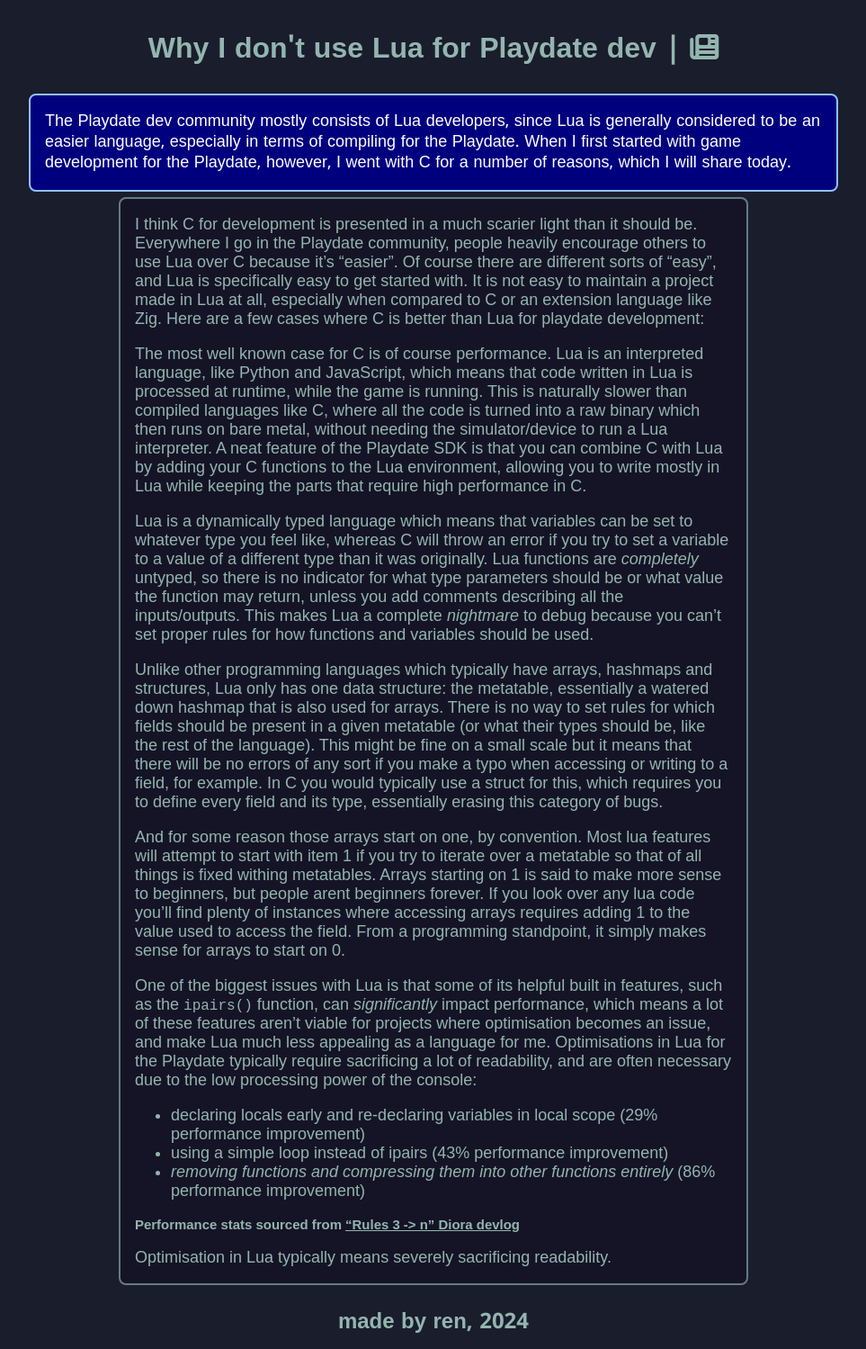
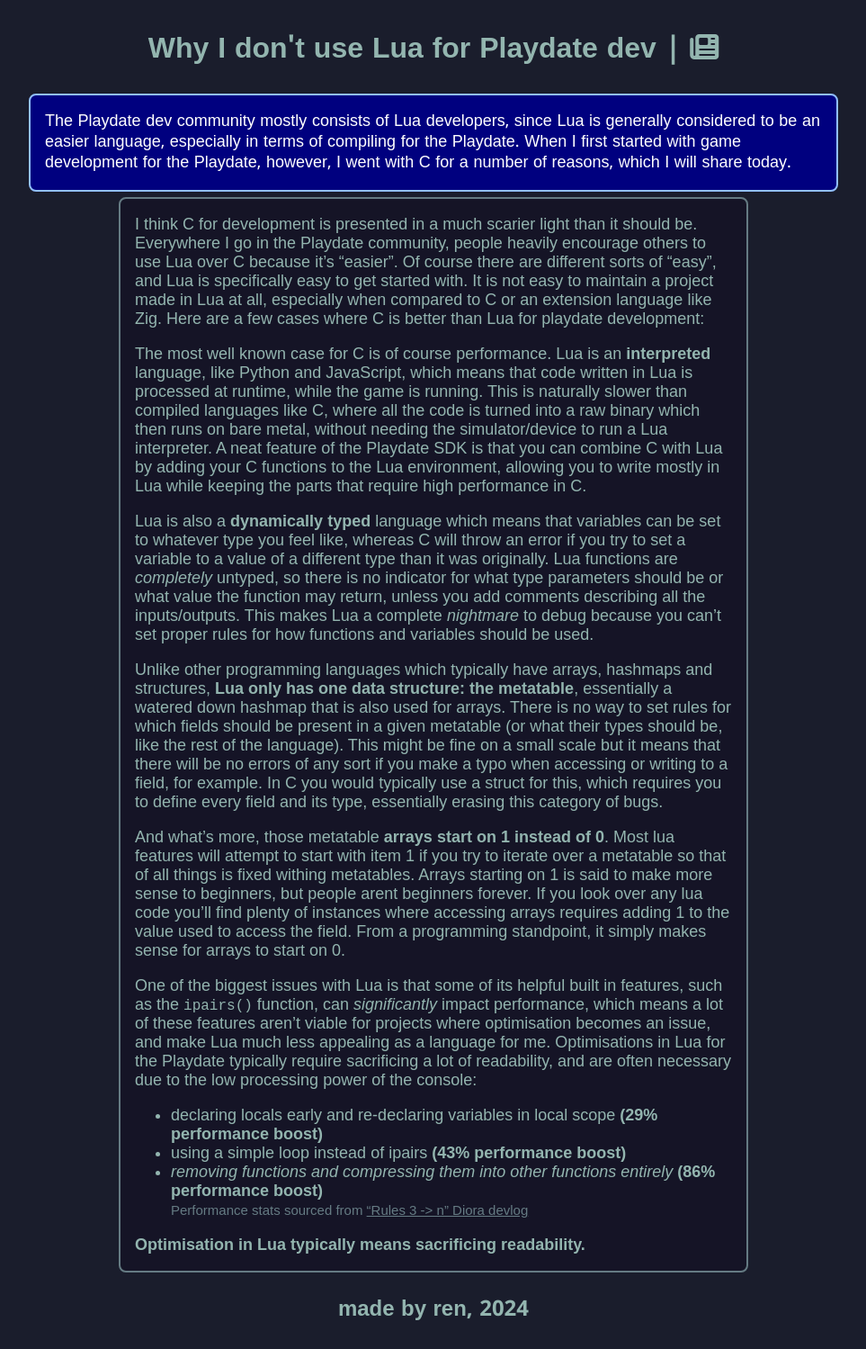
Before and after one commit to renpenguin/renpenguin.github.io, a Jekyll site: the page built from _posts/2024-07-30-c-not-lua.md, in a window 1280 px wide. Shown: the whole page at 90% size, without its empty margins (158-1121 px from the left). Built offline with Jekyll 4.4.1, drawn with Linux system fonts in a browser that asks for light colours; nearby versions of some CDN libraries.

Commit message:
nicer formatting for Lua blog post

```diff
--- a/_posts/2024-07-30-c-not-lua.md
+++ b/_posts/2024-07-30-c-not-lua.md
@@ -7,19 +7,20 @@
 
 I think C for development is presented in a much scarier light than it should be. Everywhere I go in the Playdate community, people heavily encourage others to use Lua over C because it's "easier". Of course there are different sorts of "easy", and Lua is specifically easy to get started with. It is not easy to maintain a project made in Lua at all, especially when compared to C or an extension language like Zig. Here are a few cases where C is better than Lua for playdate development:
 
-The most well known case for C is of course performance. Lua is an interpreted language, like Python and JavaScript, which means that code written in Lua is processed at runtime, while the game is running. This is naturally slower than compiled languages like C, where all the code is turned into a raw binary which then runs on bare metal, without needing the simulator/device to run a Lua interpreter. A neat feature of the Playdate SDK is that you can combine C with Lua by adding your C functions to the Lua environment, allowing you to write mostly in Lua while keeping the parts that require high performance in C.
+The most well known case for C is of course performance. Lua is an **interpreted** language, like Python and JavaScript, which means that code written in Lua is processed at runtime, while the game is running. This is naturally slower than compiled languages like C, where all the code is turned into a raw binary which then runs on bare metal, without needing the simulator/device to run a Lua interpreter. A neat feature of the Playdate SDK is that you can combine C with Lua by adding your C functions to the Lua environment, allowing you to write mostly in Lua while keeping the parts that require high performance in C.
 
-Lua is a dynamically typed language which means that variables can be set to whatever type you feel like, whereas C will throw an error if you try to set a variable to a value of a different type than it was originally. Lua functions are *completely* untyped, so there is no indicator for what type parameters should be or what value the function may return, unless you add comments describing all the inputs/outputs. This makes Lua a complete *nightmare* to debug because you can't set proper rules for how functions and variables should be used.
+Lua is also a **dynamically typed** language which means that variables can be set to whatever type you feel like, whereas C will throw an error if you try to set a variable to a value of a different type than it was originally. Lua functions are *completely* untyped, so there is no indicator for what type parameters should be or what value the function may return, unless you add comments describing all the inputs/outputs. This makes Lua a complete *nightmare* to debug because you can't set proper rules for how functions and variables should be used.
 
-Unlike other programming languages which typically have arrays, hashmaps and structures, Lua only has one data structure: the metatable, essentially a watered down hashmap that is also used for arrays. There is no way to set rules for which fields should be present in a given metatable (or what their types should be, like the rest of the language). This might be fine on a small scale but it means that there will be no errors of any sort if you make a typo when accessing or writing to a field, for example. In C you would typically use a struct for this, which requires you to define every field and its type, essentially erasing this category of bugs.
+Unlike other programming languages which typically have arrays, hashmaps and structures, **Lua only has one data structure: the metatable**, essentially a watered down hashmap that is also used for arrays. There is no way to set rules for which fields should be present in a given metatable (or what their types should be, like the rest of the language). This might be fine on a small scale but it means that there will be no errors of any sort if you make a typo when accessing or writing to a field, for example. In C you would typically use a struct for this, which requires you to define every field and its type, essentially erasing this category of bugs.
 
-And for some reason those arrays start on one, by convention. Most lua features will attempt to start with item 1 if you try to iterate over a metatable so that of all things is fixed withing metatables. Arrays starting on 1 is said to make more sense to beginners, but people arent beginners forever. If you look over any lua code you'll find plenty of instances where accessing arrays requires adding 1 to the value used to access the field. From a programming standpoint, it simply makes sense for arrays to start on 0.
+And what's more, those metatable **arrays start on 1 instead of 0**. Most lua features will attempt to start with item 1 if you try to iterate over a metatable so that of all things is fixed withing metatables. Arrays starting on 1 is said to make more sense to beginners, but people arent beginners forever. If you look over any lua code you'll find plenty of instances where accessing arrays requires adding 1 to the value used to access the field. From a programming standpoint, it simply makes sense for arrays to start on 0.
 
 One of the biggest issues with Lua is that some of its helpful built in features, such as the `ipairs()` function, can *significantly* impact performance, which means a lot of these features aren't viable for projects where optimisation becomes an issue, and make Lua much less appealing as a language for me. Optimisations in Lua for the Playdate typically require sacrificing a lot of readability, and are often necessary due to the low processing power of the console:
-- declaring locals early and re-declaring variables in local scope (29% performance improvement)
-- using a simple loop instead of ipairs (43% performance improvement)
-- *removing functions and compressing them into other functions entirely* (86% performance improvement)
+- declaring locals early and re-declaring variables in local scope **(29% performance boost)**
+- using a simple loop instead of ipairs
+**(43% performance boost)**
+- *removing functions and compressing them into other functions entirely*
+**(86% performance boost)**
+<br><small>Performance stats sourced from ["Rules 3 -> n" Diora devlog](https://dioragame.com/devlog/?log=4)</small>
 
-##### Performance stats sourced from ["Rules 3 -> n" Diora devlog](https://dioragame.com/devlog/?log=4)
-
-Optimisation in Lua typically means severely sacrificing readability.
+**Optimisation in Lua typically means sacrificing readability.**
--- a/_sass/main.scss
+++ b/_sass/main.scss
@@ -27,8 +27,8 @@
     margin-bottom: 0;
 }
 
-h5 {
-    margin: 0;
+small {
+    color: #657b83;
 }
 
 a {
```
